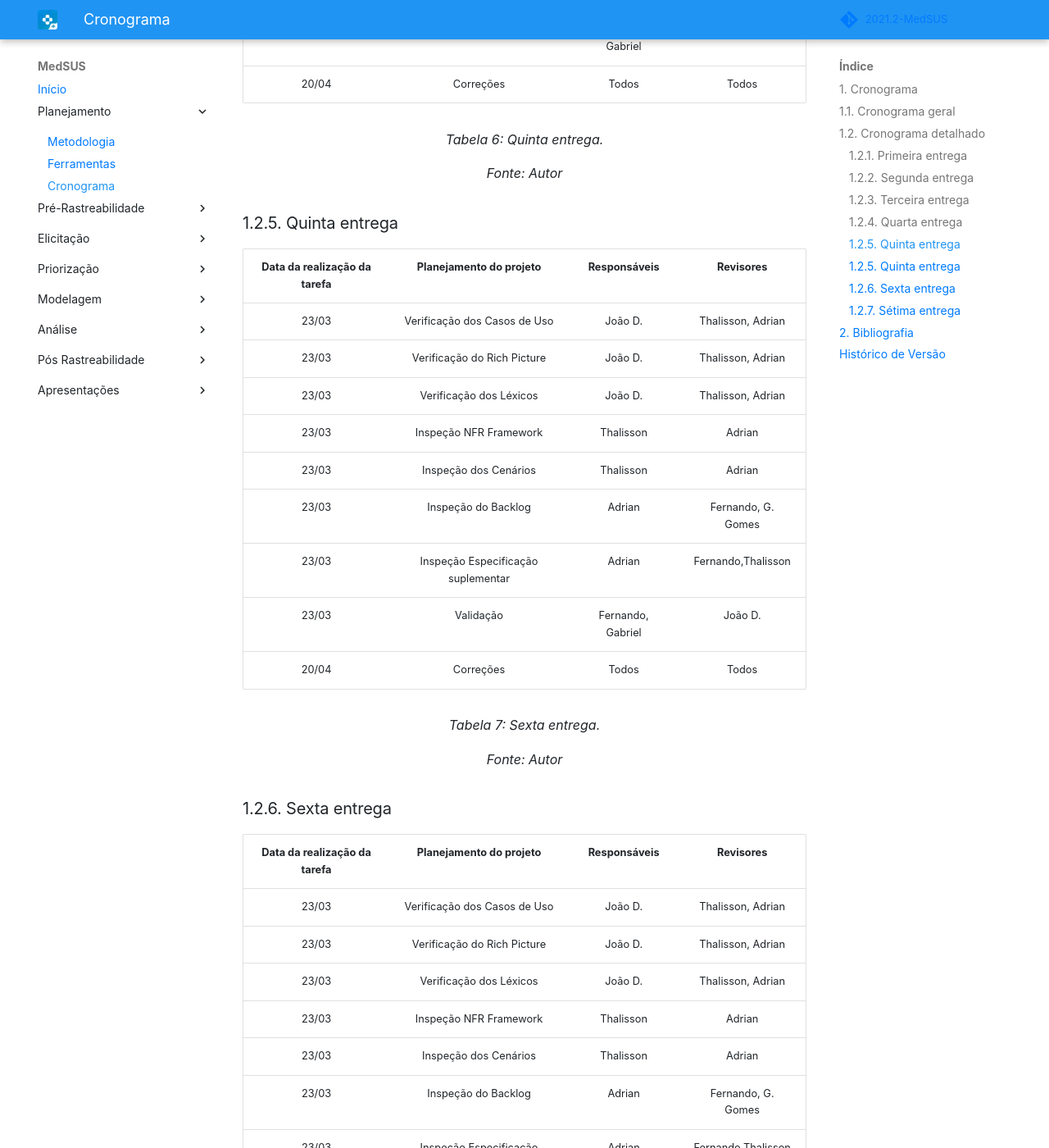
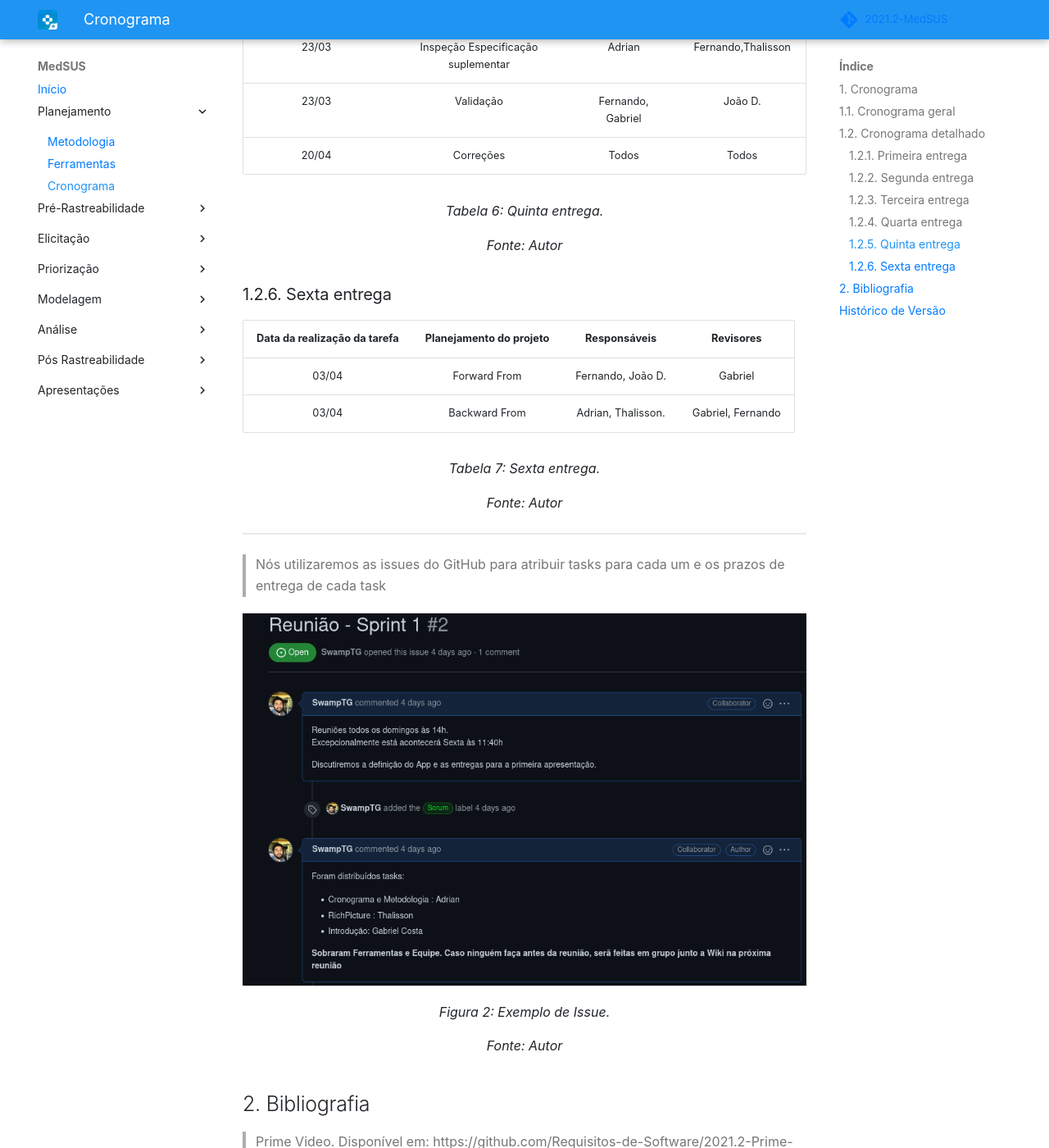
Before and after one commit to Requisitos-de-Software/2021.2-MedSUS, an MkDocs documentation site: the page built from docs/about/planning.md, in a window 1280 px wide and 1400 px high, scrolled down 3639 px. Shown: the whole window at 82% size. Built offline with MkDocs 1.6.1 and Material for MkDocs 9.7.7, drawn with Linux system fonts in a browser that asks for light colours; some web fonts are replaced; comment, search, counter and statistics services are not loaded; some of the changed text lies outside the part shown.

Commit message:
Legendas adicionadas. Fix quantidade de entregas

```diff
--- a/docs/about/planning.md
+++ b/docs/about/planning.md
@@ -7,20 +7,24 @@ O cronograma foi orientado pelas próprias entregas da disciplinas e constará n
 </p>
 
 ![Cronograma](../assets/cronograma.png)
+<center>
+    <figcaption>Figura 1: Cronograma geral - visualização.</figcaption>
+    <figcaption>Fonte: Autor</figcaption>
+</center>
 
 ## 1.1. Cronograma geral
 
 <p style="text-align: justify;">Cronograma definido com base nas entregas da própria disciplina, horários dos membros e prazos para que seja possível a revisão dos artefatos devidos antes de sua inclusão ao repositório.</p>
 
-| Etapas | Apresentação | Descrição                                                                                                                                               | Data de entrega |
-| :----: | :----------: | :-----------------------------------------------------------------------------------------------------------------------------------------------------: | :-------------: |
-|   1    |    07/02     |  Planejamento do Projeto                                                                                                                                |      05/02      |
-|   2    |    21/02     |  Elicitação de Requisitos – Técnicas e Priorização                                                                                                      |      20/02      |
-|   3    |    07/03     |  Modelagem de Requisitos: Cenários , Léxico, Use Case, Especificação Suplementar.                                                                       |      06/03      |
-|   4    |    10/03     |  Modelagem de Requisitos - Ágil (Histórias de Usuário, Backlogs) NFR Framework                                                                          |      08/03      |
-|   5    |    24/03     |  Análise de Requisitos: Verificação e Validação                                                                                                         |      22/03      |
-|   6    |    04/04     |  Pós-Rastreabilidade: Gerência II                                                                                                                       |      03/04      |
-|   7    |    26/04     |  Projeto Final                                                                                                                                          |      25/04      |
+| Etapas | Apresentação | Descrição                                                                            | Data de entrega |
+| :----: | :----------: | :----------------------------------------------------------------------------------: | :-------------: |
+|   1    |    07/02     |  Planejamento do Projeto                                                             |      05/02      |
+|   2    |    21/02     |  Elicitação de Requisitos – Técnicas e Priorização                                   |      20/02      |
+|   3    |    07/03     |  Modelagem de Requisitos: Cenários , Léxico, Use Case, Especificação Suplementar.    |      06/03      |
+|   4    |    10/03     |  Modelagem de Requisitos - Ágil (Histórias de Usuário, Backlogs) NFR Framework       |      08/03      |
+|   5    |    24/03     |  Análise de Requisitos: Verificação e Validação                                      |      22/03      |
+|   6    |    04/04     |  Pós-Rastreabilidade: Gerência II                                                    |      03/04      |
+|   7    |    26/04     |  Projeto Final                                                                       |      25/04      |
 
 <center>
     <figcaption>Tabela 1: Cronograma de atividades.</figcaption>
@@ -107,45 +111,7 @@ O cronograma foi orientado pelas próprias entregas da disciplinas e constará n
     <figcaption>Fonte: Autor</figcaption>
 </center>
 
-### 1.2.5. Quinta entrega
-
-| Data da realização da tarefa |                 Planejamento do projeto                 |  Responsáveis      |  Revisores         |
-| :--------------------------: | :-----------------------------------------------------: | :----------------: | :----------------: |
-|            23/03             | Verificação dos Casos de Uso                            | João D.            | Thalisson, Adrian  |
-|            23/03             | Verificação do Rich Picture                             | João D.            | Thalisson, Adrian  |
-|            23/03             | Verificação dos Léxicos                                 | João D.            | Thalisson, Adrian  |
-|            23/03             | Inspeção NFR Framework                                  | Thalisson          | Adrian             |
-|            23/03             | Inspeção dos Cenários                                   | Thalisson          | Adrian             |
-|            23/03             | Inspeção do Backlog                                     | Adrian             | Fernando, G. Gomes |
-|            23/03             | Inspeção Especificação suplementar                      | Adrian             | Fernando,Thalisson |
-|            23/03             | Validação                                               | Fernando, Gabriel  | João D.            |
-|            20/04             | Correções                                               | Todos              | Todos              |
-
-<center>
-    <figcaption>Tabela 7: Sexta entrega.</figcaption>
-    <figcaption>Fonte: Autor</figcaption>
-</center>
-
 ### 1.2.6. Sexta entrega
-
-| Data da realização da tarefa |                 Planejamento do projeto                 |  Responsáveis      |  Revisores         |
-| :--------------------------: | :-----------------------------------------------------: | :----------------: | :----------------: |
-|            23/03             | Verificação dos Casos de Uso                            | João D.            | Thalisson, Adrian  |
-|            23/03             | Verificação do Rich Picture                             | João D.            | Thalisson, Adrian  |
-|            23/03             | Verificação dos Léxicos                                 | João D.            | Thalisson, Adrian  |
-|            23/03             | Inspeção NFR Framework                                  | Thalisson          | Adrian             |
-|            23/03             | Inspeção dos Cenários                                   | Thalisson          | Adrian             |
-|            23/03             | Inspeção do Backlog                                     | Adrian             | Fernando, G. Gomes |
-|            23/03             | Inspeção Especificação suplementar                      | Adrian             | Fernando,Thalisson |
-|            23/03             | Validação                                               | Fernando, Gabriel  | João D.            |
-|            20/04             | Correções                                               | Todos              | Todos              |
-
-<center>
-    <figcaption>Tabela 8: Sétima entrega.</figcaption>
-    <figcaption>Fonte: Autor</figcaption>
-</center>
-
-### 1.2.7. Sétima entrega
 
 | Data da realização da tarefa |                 Planejamento do projeto                 |  Responsáveis      |  Revisores         |
 | :--------------------------: | :-----------------------------------------------------: | :----------------: | :----------------: |
@@ -162,6 +128,10 @@ O cronograma foi orientado pelas próprias entregas da disciplinas e constará n
 > Nós utilizaremos as issues do GitHub para atribuir tasks para cada um e os prazos de entrega de cada task
 
 ![IssueAberta](../assets/first_issue.png)
+<center>
+    <figcaption>Figura 2: Exemplo de Issue.</figcaption>
+    <figcaption>Fonte: Autor</figcaption>
+</center>
 
 ## 2. Bibliografia
 
```
Also changed, not shown: other parts of docs/about/planning.md (+1 -1 lines).
